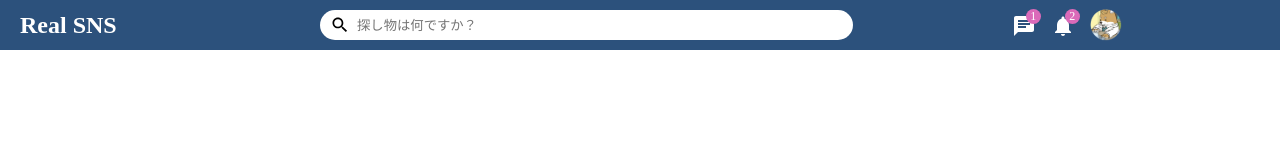
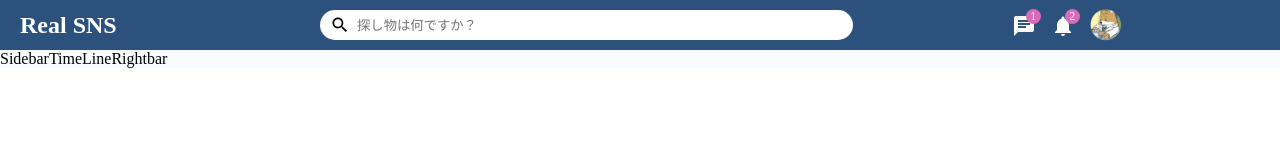
Before and after one commit to naonao-aaa/MERN-sns, a React (Create React App) app in the folder frontend/: page / in a window 1280 px wide. Shown: the top 160 px of the page. Built offline with nearby package versions, Linux system fonts and the light colour scheme.

Commit message:
（コンポーネント準備）Sidebar, TimeLine, Rightbar

```diff
--- /dev/null
+++ b/frontend/src/components/rightbar/Rightbar.jsx
@@ -0,0 +1,7 @@
+import React from 'react';
+
+export default function Rightbar() {
+  return (
+    <div>Rightbar</div>
+  );
+}
--- /dev/null
+++ b/frontend/src/components/sidebar/Sidebar.jsx
@@ -0,0 +1,7 @@
+import React from 'react';
+
+export default function Sidebar() {
+  return (
+    <div>Sidebar</div>
+  );
+}
--- /dev/null
+++ b/frontend/src/components/timeline/TimeLine.jsx
@@ -0,0 +1,7 @@
+import React from 'react';
+
+export default function TimeLine() {
+  return (
+    <div>TimeLine</div>
+  );
+}
--- a/frontend/src/pages/home/Home.css
+++ b/frontend/src/pages/home/Home.css
@@ -0,0 +1,5 @@
+.homeContainer {
+  display: flex;
+  width: 100%;
+  background-color: #f8fcff;
+}
--- a/frontend/src/pages/home/Home.jsx
+++ b/frontend/src/pages/home/Home.jsx
@@ -1,13 +1,19 @@
 import React from 'react';
+import "./Home.css";
+import Rightbar from '../../components/rightbar/Rightbar';
+import Sidebar from '../../components/sidebar/Sidebar';
+import TimeLine from '../../components/timeline/TimeLine';
 import Topbar from '../../components/topbar/Topbar';
 
 export default function Home() {
   return (
     <>
       <Topbar />
-      {/* sidebar */}
-      {/* timeline */}
-      {/* rightbar */}
+      <div className="homeContainer">
+        <Sidebar />
+        <TimeLine />
+        <Rightbar />
+      </div>
     </>
   );
 }
```
Also changed, not shown: frontend/src/components/rightbar/Rightbar.css (added), frontend/src/components/sidebar/Sidebar.css (added), frontend/src/components/timeline/TimeLine.css (added).
